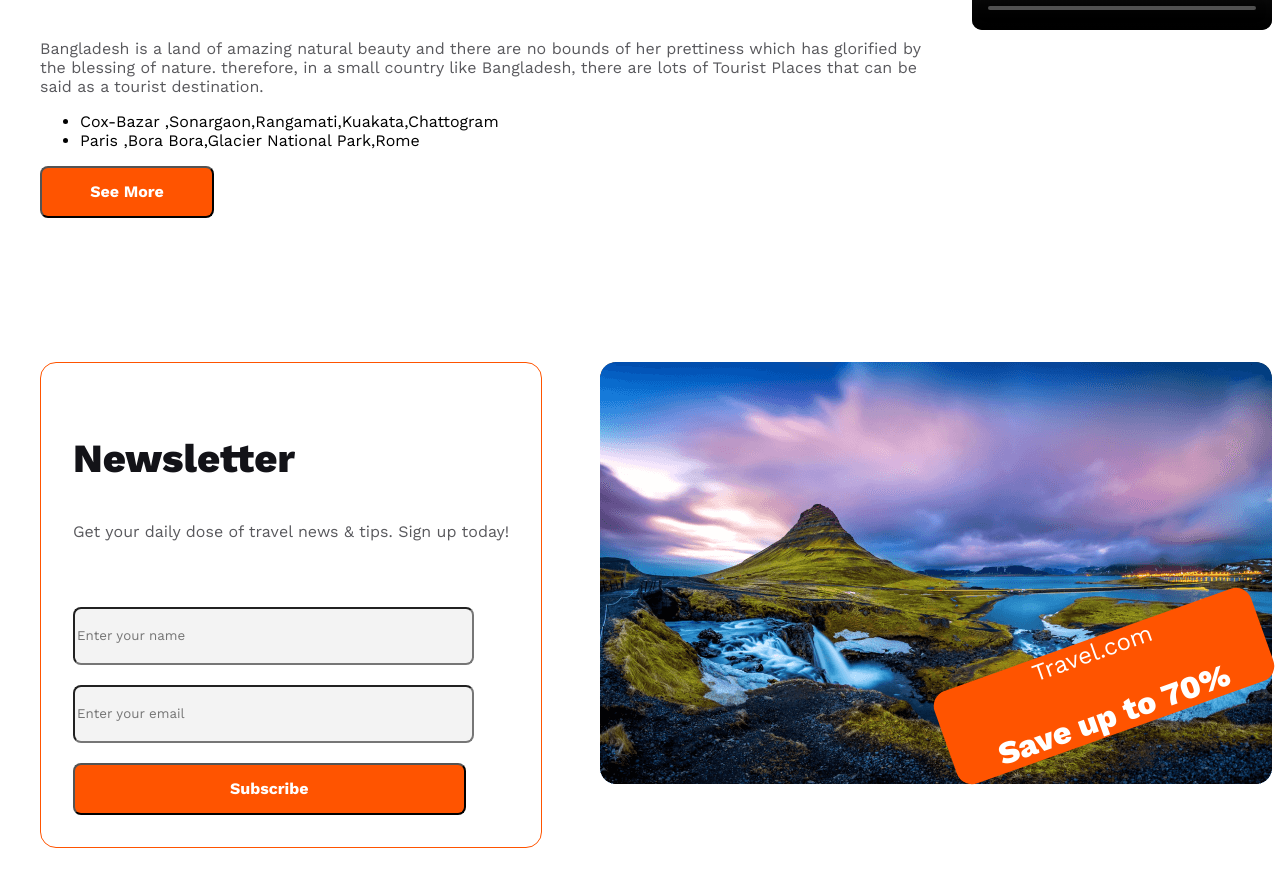
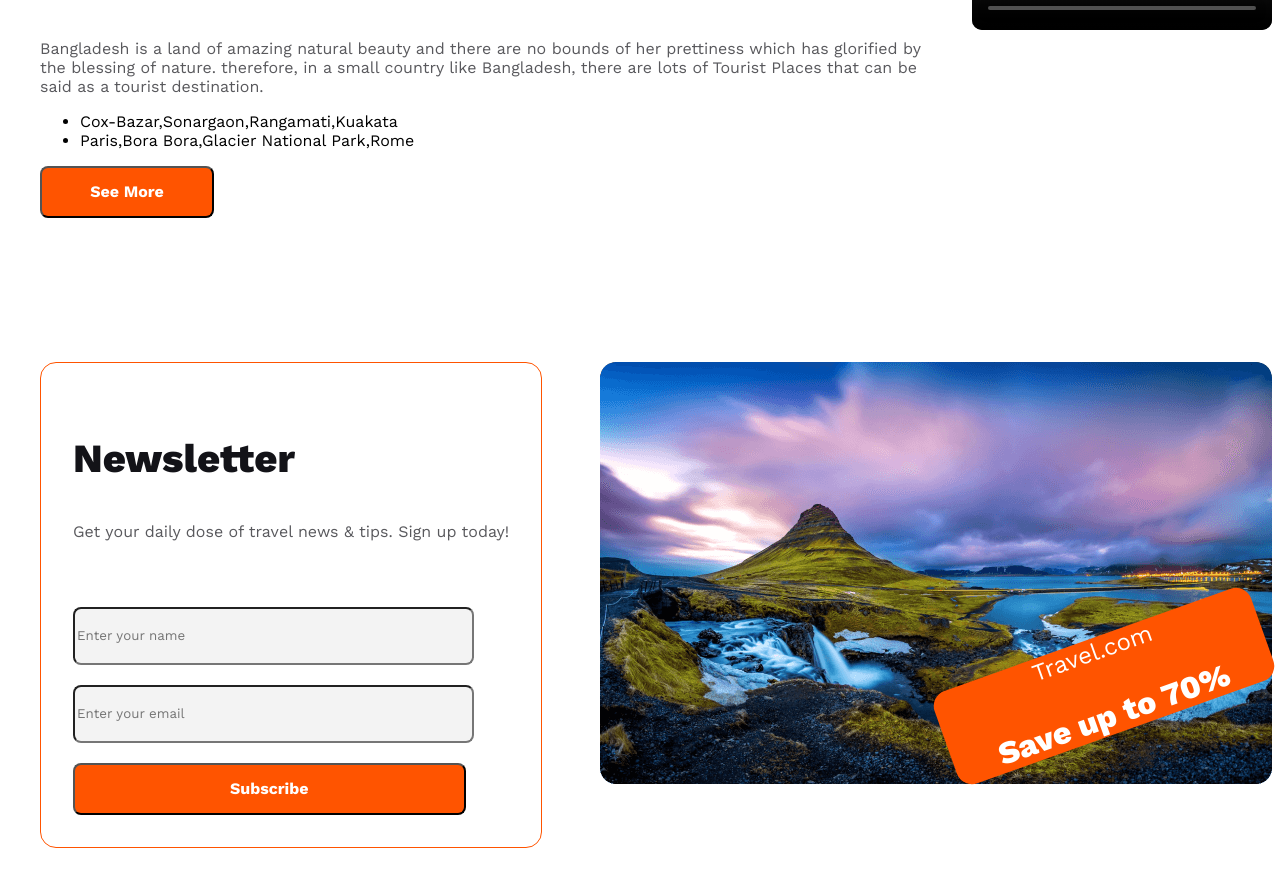
Before and after one commit to saisob/Travel-History, a plain HTML site: page index.html in a window 1280 px wide. Shown: the part 3915-4801 px from the top of the page. Drawn offline with nearby package versions, Linux system fonts and the light colour scheme; grey boxes are pictures that could not be loaded.

```diff
--- a/index.html
+++ b/index.html
@@ -114,8 +114,8 @@
                 <h3 class="text-title">A Simple Perfect Place To Get Lost</h3>
                 <p class="description"> Bangladesh is a land of amazing natural beauty and there are no bounds of her prettiness which has glorified by the blessing of nature. therefore, in a small country like Bangladesh, there are lots of Tourist Places that can be said as a tourist destination. </p>
                 <ul>
-                    <li>Cox-Bazar ,Sonargaon,Rangamati,Kuakata,Chattogram</li>
-                    <li>Paris ,Bora Bora,Glacier National Park,Rome</li>
+                    <li>Cox-Bazar,Sonargaon,Rangamati,Kuakata</li>
+                    <li>Paris,Bora Bora,Glacier National Park,Rome</li>
                 </ul>
                 <button class="btn">See More</button>
             </div>
```
Also changed, not shown: style.css (+2 -6 lines).
